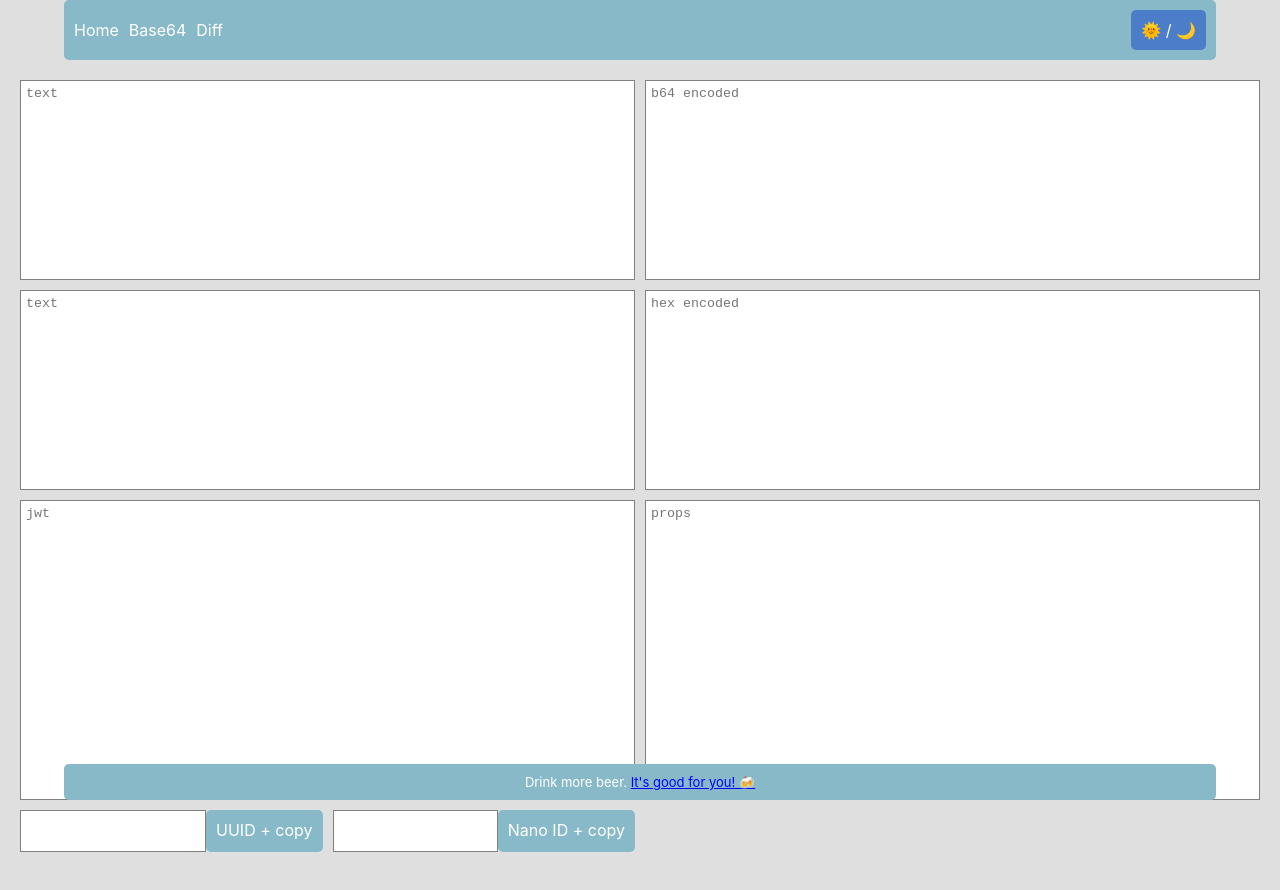
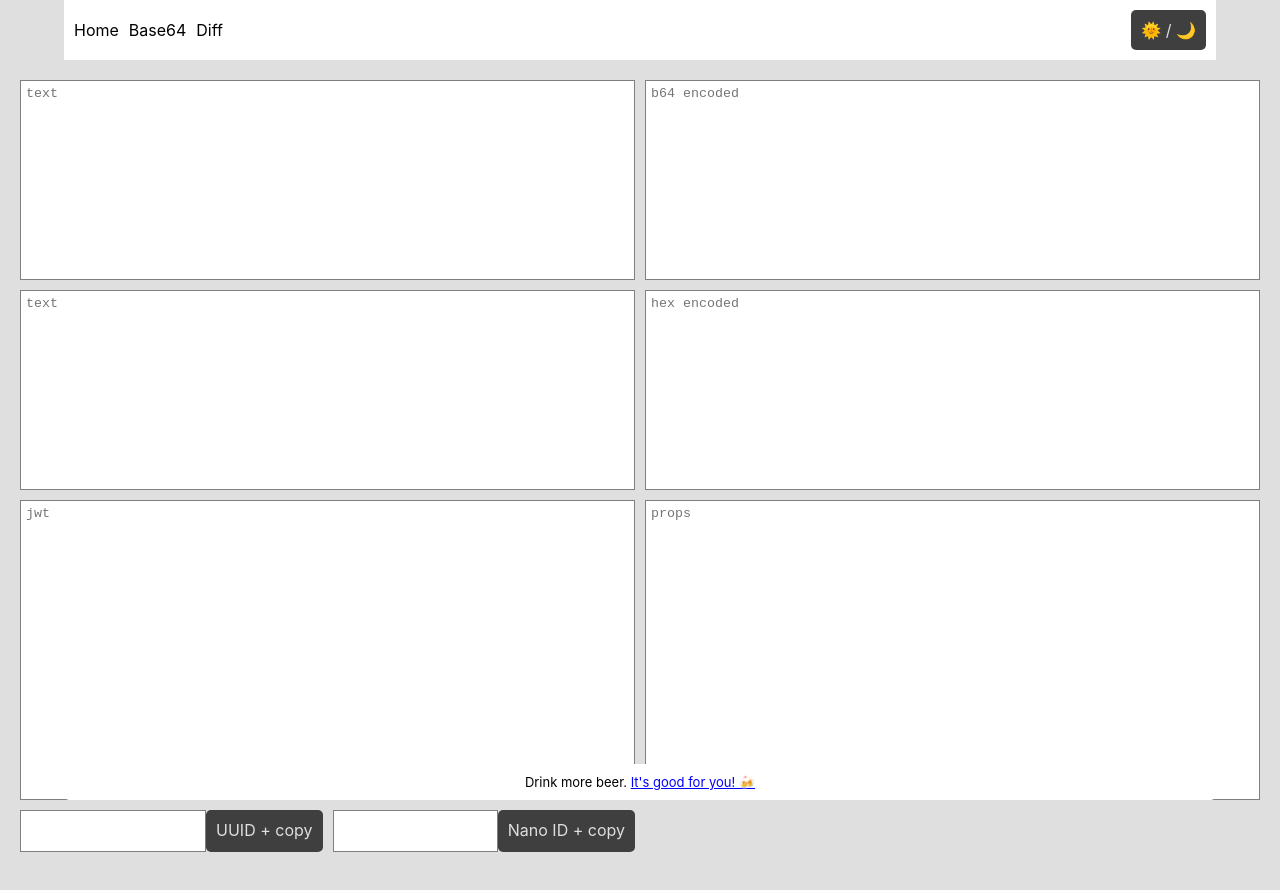
Before and after one commit to ravenscar/pauls-tools, a React (Create React App) app: page /base64 in a window 1280 px wide. Shown: the top 890 px of the page. Built offline with nearby package versions, Linux system fonts and the light colour scheme.

Commit message:
remove featurebackground css

```diff
--- a/src/components/navigation-bar.tsx
+++ b/src/components/navigation-bar.tsx
@@ -6,11 +6,10 @@ import {authedLinks} from '../routes';
 import {Button} from '../pages/style-helpers';
 
 const Nav = styled.nav`
-	border-radius: 5px;
 	display: grid;
 	grid-area: header;
 	grid-template-areas: 'nav spacing settings';
-	background-color: ${props => props.theme.colors.featureBackground};
+	background-color: ${props => props.theme.colors.background2};
 	padding: 10px;
 `;
 
@@ -22,12 +21,12 @@ const NavRow = styled.div`
 `;
 
 const StyledNavLink = styled(NavLink)`
-	color: ${props => props.theme.colors.featureBackgroundContrast};
+	color: ${props => props.theme.colors.text2};
 	text-align: center;
 	text-decoration: none;
 	padding-right: 10px;
 	&:hover {
-		text-decoration: underline;
+		color: ${props => props.theme.colors.link};
 	}
 	&.active {
 	}
@@ -52,8 +51,6 @@ export const NavigationBar = (props: Props) => (
 				</StyledNavLink>
 			))}
 		</NavRow>
-		<DarkmodeToggle selected={true} onClick={props.toggleDarkmode}>
-			🌞 / 🌙
-		</DarkmodeToggle>
+		<DarkmodeToggle onClick={props.toggleDarkmode}>🌞 / 🌙</DarkmodeToggle>
 	</Nav>
 );
--- a/src/components/page-layout.tsx
+++ b/src/components/page-layout.tsx
@@ -37,8 +37,8 @@ const Footer = styled.footer`
 	min-width: 90%;
 	z-index: 1;
 	padding: 10px;
-	background-color: ${props => props.theme.colors.featureBackground};
-	color: ${props => props.theme.colors.featureBackgroundContrast};
+	background-color: ${props => props.theme.colors.background2};
+	color: ${props => props.theme.colors.text2};
 	font-size: small;
 	text-align: center;
 	border-radius: 5px;
--- a/src/pages/style-helpers.tsx
+++ b/src/pages/style-helpers.tsx
@@ -64,17 +64,15 @@ export const ButtonBase = styled.div`
 
 export const Button = styled.div<{selected?: boolean}>`
 	background-color: ${props =>
-		props.selected
-			? props.theme.colors.featureBackground2
-			: props.theme.colors.featureBackground};
+		props.selected ? props.theme.colors.text2 : props.theme.colors.text};
 	color: ${props =>
 		props.selected
-			? props.theme.colors.featureBackgroundContrast2
-			: props.theme.colors.featureBackgroundContrast};
+			? props.theme.colors.background2
+			: props.theme.colors.background};
 
 	&:hover {
-		background-color: ${props => props.theme.colors.featureBackgroundContrast2};
-		color: ${props => props.theme.colors.featureBackground2};
+		background-color: ${props => props.theme.colors.text2};
+		color: ${props => props.theme.colors.background2};
 	}
 
 	text-align: center;
--- a/src/theme.tsx
+++ b/src/theme.tsx
@@ -10,6 +10,7 @@ export const getGlobalStyles = (theme: Theme) => css`
 		--midgray: rgb(127, 127, 127);
 		--lightgray: rgb(191, 191, 191);
 		--vlightgray: rgb(223, 223, 223);
+		--white: #ffffff;
 
 		--lightblue: rgb(135, 185, 200);
 		--midlightblue: rgb(75, 125, 200);
@@ -87,17 +88,13 @@ export const lightTheme = {
 	},
 	colors: {
 		background: 'var(--vlightgray)',
-		background2: 'white',
-		text: 'var(--black)',
-		text2: 'black',
-		featureBackground: 'var(--lightblue)',
-		featureBackground2: 'var(--midlightblue)',
-		featureBackgroundContrast: 'white',
-		featureBackgroundContrast2: 'white',
-		tableOddRowBackground: 'lightgrey',
-		tableBorder: 'grey',
+		background2: 'var(--white)',
+		text: 'var(--darkgray)',
+		text2: 'var(--black)',
+		tableOddRowBackground: 'var(--lightgray)',
+		tableBorder: 'var(--midgray)',
 		highlight: 'yellow',
-		highlightBackground: 'black',
+		highlightBackground: 'var(--black)',
 		error: 'red',
 		link: 'blue',
 	},
@@ -111,16 +108,12 @@ export const darkTheme = {
 	},
 	colors: {
 		background: 'var(--vdarkgray)',
-		background2: 'black',
+		background2: 'var(--black)',
 		text: 'var(--lightgray)',
-		text2: 'white',
-		featureBackground: 'var(--darkblue)',
-		featureBackground2: 'var(--middarkblue)',
-		featureBackgroundContrast: 'var(--lightgray)',
-		featureBackgroundContrast2: 'var(--lightgray)',
+		text2: 'var(--white)',
 		tableOddRowBackground: 'var(--darkgray)',
 		tableBorder: 'var(--midgray)',
-		highlight: 'black',
+		highlight: 'var(--black)',
 		highlightBackground: 'yellow',
 		error: 'red',
 		link: 'lightblue',
```
